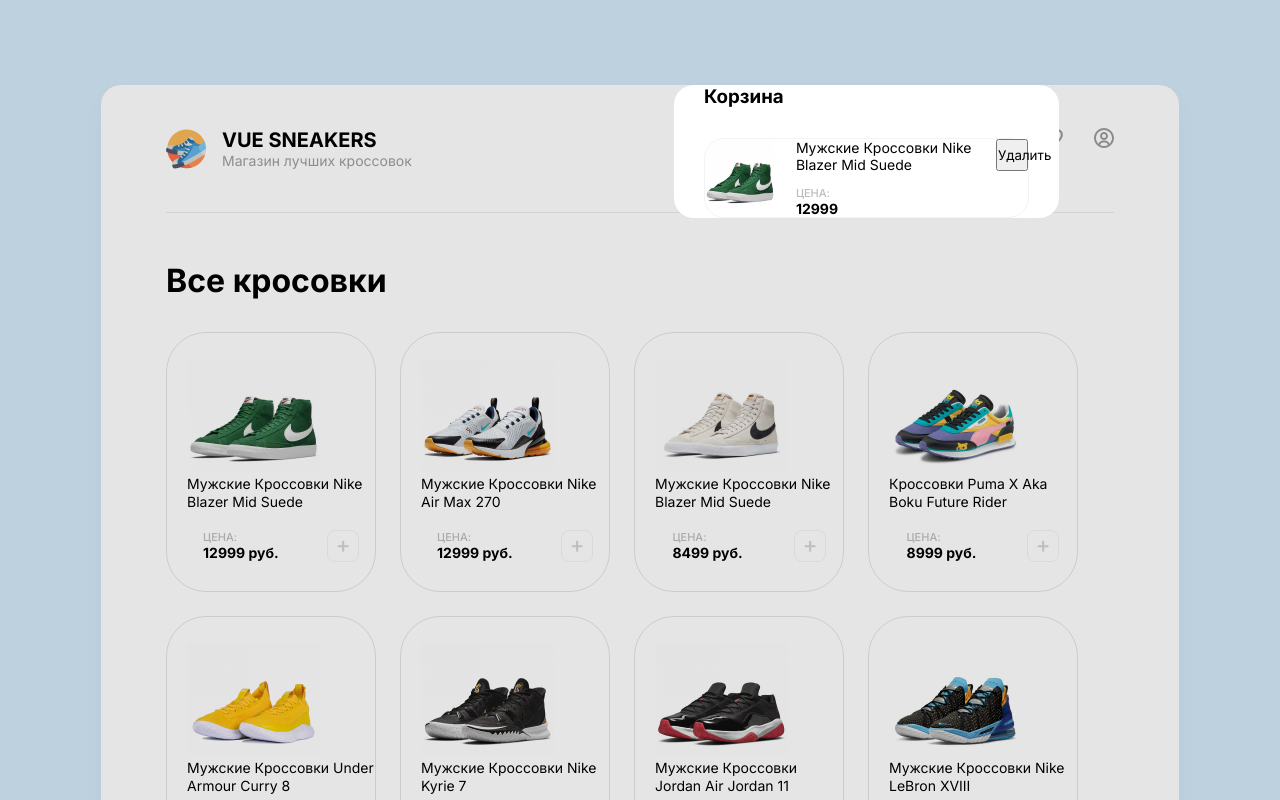
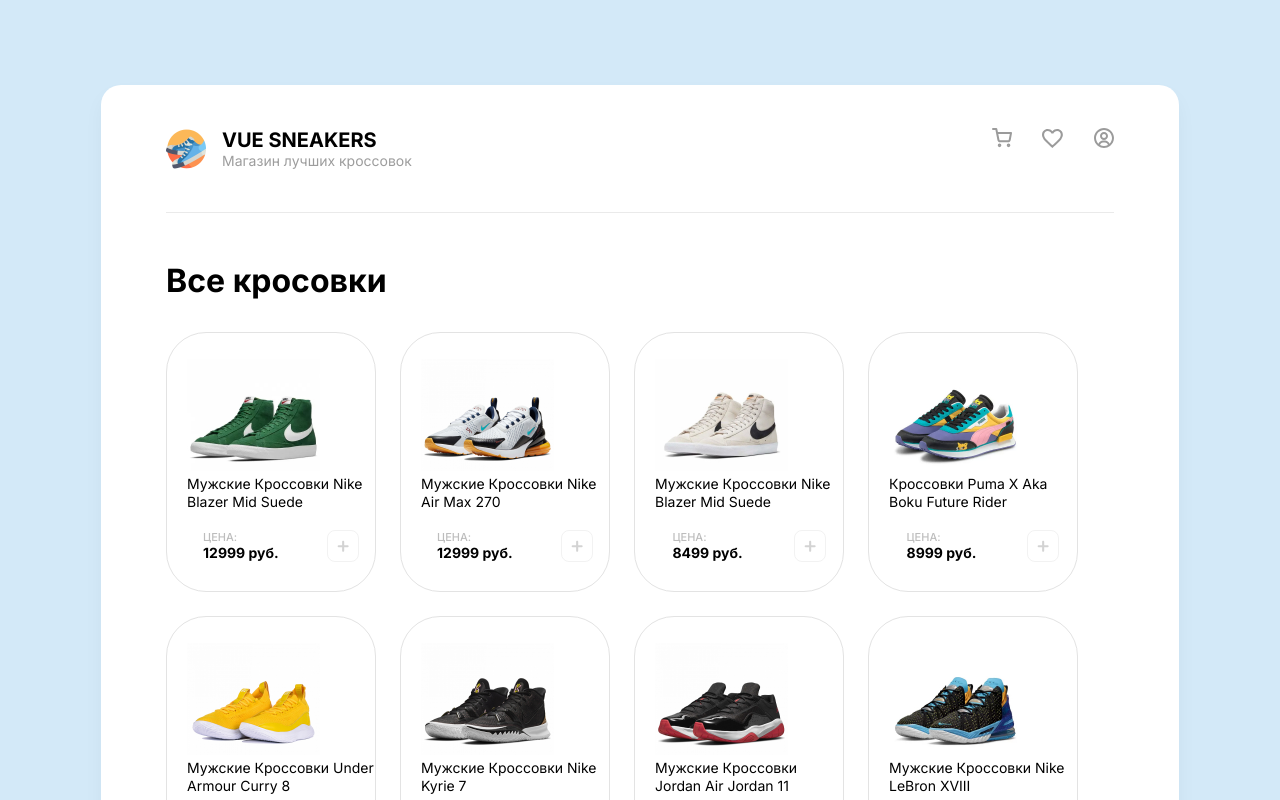
Before and after one commit to Scat55/vue_sneakers, a Vue app: page / in a window 1280 px wide. Both pictures are taken after a click on the button 342 px from the left and 539 px from the top of the page. Shown: the top 800 px of the page. Built offline with nearby package versions, Linux system fonts and the light colour scheme; data requests are answered from the project's data file.

Commit message:
add: added functional on cart

```diff
--- a/db.json
+++ b/db.json
@@ -4,61 +4,71 @@
       "image": "1.jpg",
       "name": "Мужские Кроссовки Nike Blazer Mid Suede",
       "price": 12999,
-      "id": 1
+      "id": 1,
+      "quantity": 1
     },
     {
       "image": "2.jpg",
       "name": "Мужские Кроссовки Nike Air Max 270",
       "price": 12999,
-      "id": 2
+      "id": 2,
+      "quantity": 1
     },
     {
       "image": "3.jpg",
       "name": "Мужские Кроссовки Nike Blazer Mid Suede",
       "price": 8499,
-      "id": 3
+      "id": 3,
+      "quantity": 1
     },
     {
       "image": "4.jpg",
       "name": "Кроссовки Puma X Aka Boku Future Rider",
       "price": 8999,
-      "id": 4
+      "id": 4,
+      "quantity": 1
     },
     {
       "image": "5.jpg",
       "name": "Мужские Кроссовки Under Armour Curry 8",
       "price": 15199,
-      "id": 5
+      "id": 5,
+      "quantity": 1
     },
     {
       "image": "6.jpg",
       "name": "Мужские Кроссовки Nike Kyrie 7",
       "price": 11299,
-      "id": 6
+      "id": 6,
+      "quantity": 1
     },
     {
       "image": "7.jpg",
       "name": "Мужские Кроссовки Jordan Air Jordan 11",
       "price": 10799,
-      "id": 7
+      "id": 7,
+      "quantity": 1
     },
     {
       "image": "8.jpg",
       "name": "Мужские Кроссовки Nike LeBron XVIII",
       "price": 16499,
-      "id": 8
+      "id": 8,
+      "quantity": 1
     },
     {
       "image": "9.jpg",
       "name": "Мужские Кроссовки Nike Lebron XVIII Low",
       "price": 13999,
-      "id": 9
+      "id": 9,
+      "quantity": 1
     },
     {
       "image": "1.jpg",
       "name": "Кроссовки Puma X Aka Boku Future Rider",
       "price": 8999,
-      "id": 10
+      "id": 10,
+      "quantity": 1
     }
   ]
 }
--- a/src/App.vue
+++ b/src/App.vue
@@ -9,7 +9,7 @@
 <script>
 import appHeader from './components/appHeader';
 import appStore from './components/appStore';
-import appCart from './components/appCart'
+import appCart from './components/appCart';
 import { mapGetters } from 'vuex';
 
 export default {
@@ -17,19 +17,15 @@ export default {
   components: {
     appHeader,
     appStore,
-    appCart
+    appCart,
   },
   data() {
-    return {
-
-    }
+    return {};
   },
   computed: {
-    ...mapGetters([
-      'CART'
-    ])
-  }
-}
+    ...mapGetters(['CART']),
+  },
+};
 </script>
 
 <style lang="scss">
--- a/src/components/appCart.vue
+++ b/src/components/appCart.vue
@@ -1,54 +1,59 @@
 <template>
-  <div class="cart__shadow">
-
-    <div class="cart">
-      <h3 class="cart__title">Корзина</h3>
-      <appCartItem v-for="item in cartItem" :key="item.id" :cartChild="item" />
+  <div class="cart">
+    <h3 class="cart__title">Корзина</h3>
+    <div class="cart__item">
+      <appCartItem
+        v-for="(item, idx) in cartItem"
+        :key="item.id"
+        :cartChild="item"
+        @removeFromCart="removeFromCart(idx)"
+      />
     </div>
   </div>
 </template>
 
 <script>
 import appCartItem from './appCartItem';
+import { mapActions } from 'vuex';
 export default {
   name: 'appCart',
   components: {
-    appCartItem
+    appCartItem,
   },
   props: {
     cartItem: {
       type: Array,
       default() {
         return [];
-      }
-    }
+      },
+    },
   },
-}
+  methods: {
+    ...mapActions(['DELETE_FROM_CART']),
+    removeFromCart(idx) {
+      this.DELETE_FROM_CART(idx);
+    },
+  },
+};
 </script>
 
-<style style lang = "scss" scoped >
+<style style lang="scss" scoped>
 @import '../assets/styles/styles.scss';
 
-.cart__shadow {
-  position: absolute;
-  top: 0;
-  right: 0;
-  width: 100%;
-  height: 200vh;
-  background-color: rgb(0, 0, 0, 0.1);
-}
+.cart {
+  &__title {
+    margin-top: 2rem;
+    margin-bottom: 1.875rem;
+    font-weight: 700;
+    font-size: 24px;
+    line-height: 29px;
+  }
 
-.cart {
-  position: absolute;
-  top: 5.313rem;
-  right: 13.82rem;
-  background: #fff;
-  border-radius: 1.25rem;
-  width: 24.063rem;
-  padding: 0 1.875rem;
-
-  &__title {
-    margin-bottom: 1.875rem;
+  &__item {
+    display: flex;
+    align-items: center;
+    gap: 1rem;
+    flex-wrap: wrap;
   }
 }
-</style >
+</style>
--- a/src/components/appCartItem.vue
+++ b/src/components/appCartItem.vue
@@ -1,13 +1,35 @@
 <template>
   <div class="cartChild">
-    <img class="cartChild__img" :src="require('../assets/images/sneakers/' + cartChild.image)" alt="CartChild">
+    <img
+      class="cartChild__img"
+      :src="require('../assets/images/sneakers/' + cartChild.image)"
+      alt="CartChild"
+    />
     <div class="cartChild__info">
       <p class="cartChild__name">{{ cartChild.name }}</p>
       <p class="cartChild__sale">Цена:</p>
       <span class="cartChild__price">{{ cartChild.price }}</span>
+      <div class="cartChild__quantity">
+        <p>Кол-во:</p>
+        {{ cartChild.quantity }}
+      </div>
     </div>
-    <div class="cartChild__quantity"></div>
-    <button class="cartChild__btn">Удалить</button>
+
+    <button class="cartChild__btn" @click="removeFromCart">
+      <svg
+        width="32"
+        height="32"
+        viewBox="0 0 32 32"
+        fill="none"
+        xmlns="http://www.w3.org/2000/svg"
+      >
+        <rect x="0.5" y="0.5" width="31" height="31" rx="7.5" fill="white" stroke="#DBDBDB" />
+        <path
+          d="M20.0799 18.6155L17.6311 16.1667L20.0798 13.718C21.0241 12.7738 19.5596 11.3093 18.6154 12.2536L16.1667 14.7023L13.7179 12.2535C12.7738 11.3095 11.3095 12.7738 12.2535 13.7179L14.7023 16.1667L12.2536 18.6154C11.3093 19.5596 12.7738 21.0241 13.718 20.0798L16.1667 17.6311L18.6155 20.0799C19.5597 21.0241 21.0241 19.5597 20.0799 18.6155Z"
+          fill="#B5B5B5"
+        />
+      </svg>
+    </button>
   </div>
 </template>
 
@@ -18,12 +40,19 @@ export default {
     cartChild: {
       type: Object,
       default() {
-        return {}
-      }
-    }
-  }
-
-}
+        return {};
+      },
+    },
+  },
+  methods: {
+    removeFromCart() {
+      this.$emit('removeFromCart');
+    },
+  },
+  mounted() {
+    this.cartChild.quantity;
+  },
+};
 </script>
 
 <style lang="scss" scoped>
@@ -31,9 +60,11 @@ export default {
 
 .cartChild {
   display: flex;
-  width: 20.313rem;
-  border: 1px solid #F3F3F3;
+  width: 18.8rem;
+  border: 1px solid #f0eaea;
   border-radius: 20px;
+  padding: 1.25rem 1.875rem;
+  margin-bottom: 1rem;
 
   // .cartChild__info
 
@@ -47,12 +78,13 @@ export default {
     width: 4.375rem;
     height: 4.375rem;
     margin-right: 1.313rem;
-    border-radius: 20px;
+    border-radius: 1.25rem;
   }
 
   // .cartChild__name
 
   &__name {
+    width: 7.375rem;
     font-weight: 400;
     font-size: 0.875rem;
     line-height: 1.063rem;
@@ -79,13 +111,22 @@ export default {
 
   // .cartChild__quantity
 
-  &__quantity {}
+  &__quantity {
+    display: flex;
+    align-items: center;
+    gap: 1rem;
+  }
 
   // .cartChild__btn
 
   &__btn {
+    align-self: center;
     width: 2rem;
     height: 2rem;
+    border: 0;
+    outline: none;
+    background: transparent;
+    cursor: pointer;
   }
 }
 </style>
--- a/src/components/appStoreItem.vue
+++ b/src/components/appStoreItem.vue
@@ -2,7 +2,11 @@
   <div class="store">
     <div class="store__item">
       <div class="store__item-sneakers">
-        <img :src="require('../assets/images/sneakers/' + productItems.image)" alt="Sneaker" class="store__item-img" />
+        <img
+          :src="require('../assets/images/sneakers/' + productItems.image)"
+          alt="Sneaker"
+          class="store__item-img"
+        />
         <p class="store__item-name">{{ productItems.name }}</p>
 
         <div class="store__item-buy">
@@ -11,7 +15,8 @@
             <p class="store__item-price">{{ productItems.price }} руб.</p>
           </div>
           <button class="store__item-btn" @click="addToCart">
-            <img src="../assets/images/addToCart.svg" alt="addToCart"></button>
+            <img src="../assets/images/addToCart.svg" alt="addToCart" />
+          </button>
         </div>
       </div>
     </div>
@@ -30,13 +35,12 @@ export default {
     },
   },
   data() {
-    return {
-    };
+    return {};
   },
   methods: {
     addToCart() {
       this.$emit('addToCart', this.productItems);
-    }
+    },
   },
 };
 </script>
@@ -45,7 +49,6 @@ export default {
 @import '../assets/styles/styles.scss';
 
 .store {
-
   // .store__item
   &__item {
     max-width: 968px;
@@ -63,7 +66,6 @@ export default {
       &:hover {
         transform: scale(1.05);
         box-shadow: 0px 0.25rem 0.25rem rgba(0, 0, 0, 0.25);
-
       }
     }
   }
@@ -108,7 +110,6 @@ export default {
     justify-content: space-around;
     gap: 1rem;
 
-
     &-text {
       display: flex;
       flex-direction: column;
@@ -122,10 +123,7 @@ export default {
     background-color: transparent;
     outline: none;
     cursor: pointer;
-    transition: all .5s;
-
-
+    transition: all 0.5s;
   }
-
 }
 </style>
--- a/src/vuex/store.js
+++ b/src/vuex/store.js
@@ -15,7 +15,23 @@ let store = new Vuex.Store({
       state.products = products;
     },
     SET_CART(state, product) {
-      state.cart.push(product);
+      if (state.cart.length) {
+        let isProdectExist = false; // Если есть одинаковый продукт меняем на true
+        state.cart.map((item) => {
+          if (item.id === product.id) {
+            isProdectExist = true;
+            item.quantity += 1;
+          }
+        });
+        if (!isProdectExist) {
+          state.cart.push(product);
+        }
+      } else {
+        state.cart.push(product);
+      }
+    },
+    REMOVE_FROM_CART(state, index) {
+      state.cart.splice(index, 1);
     },
   },
 
@@ -37,6 +53,9 @@ let store = new Vuex.Store({
     ADD_TO_CART({ commit }, product) {
       commit('SET_CART', product);
     },
+    DELETE_FROM_CART({ commit }, index) {
+      commit('REMOVE_FROM_CART', index);
+    },
   },
 
   // Короткий путь до получении информации о данных в state
```
Also changed, not shown: src/assets/images/deleteCart.svg (added).
